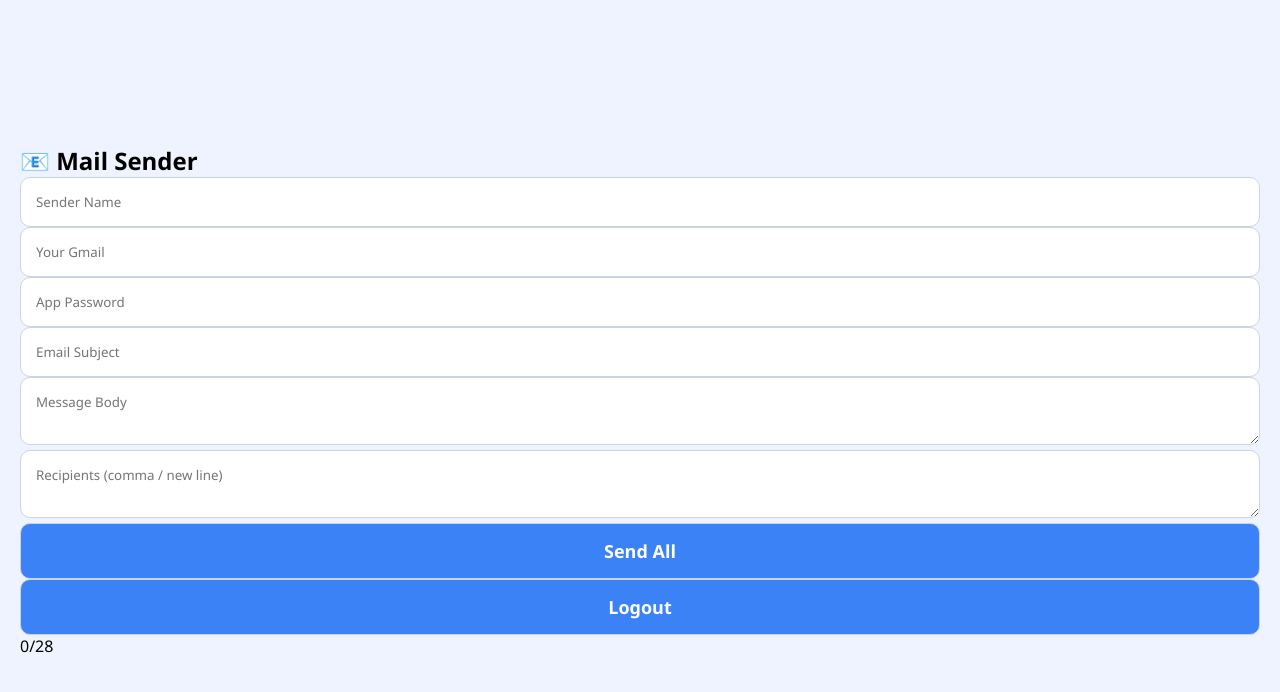
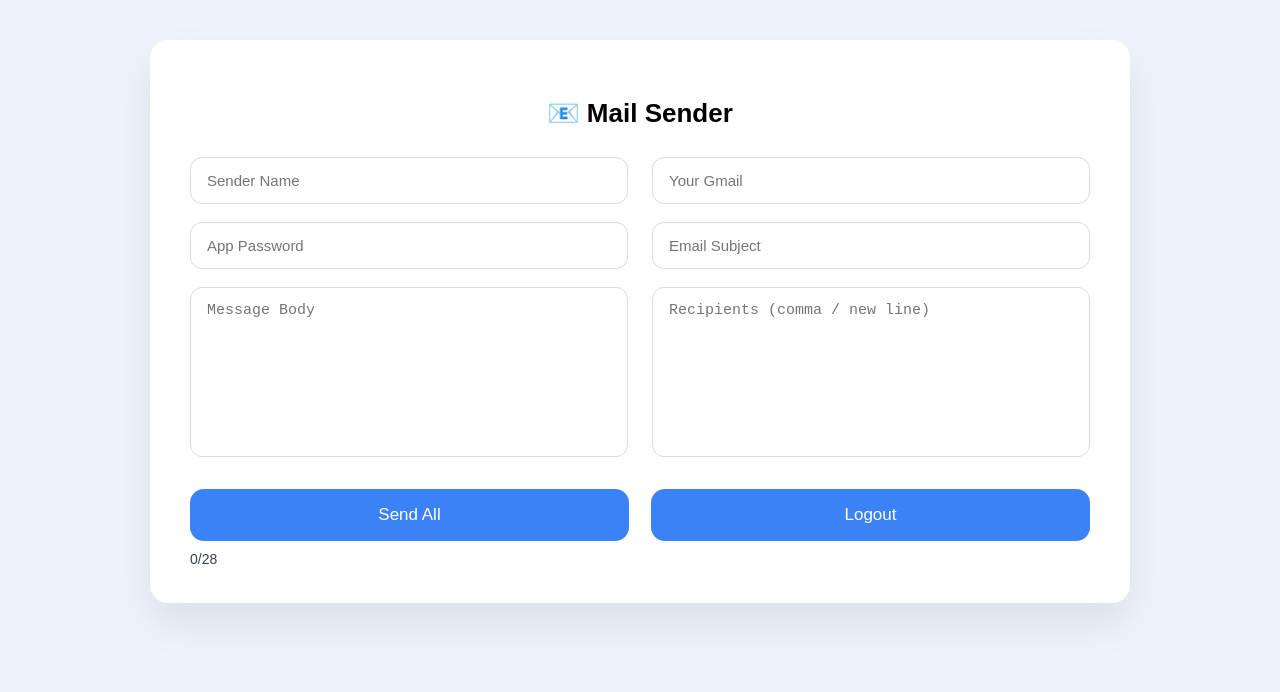
Before and after one commit to email-maker/one-manikant-mahur, a website: page public/launcher.html in a window 1280 px wide. Drawn offline with Linux system fonts and the light colour scheme.

Commit message:
Update style.css

```diff
--- a/public/style.css
+++ b/public/style.css
@@ -1,56 +1,41 @@
-*{margin:0;padding:0;box-sizing:border-box;font-family:"Segoe UI",sans-serif;}
-body{display:flex;justify-content:center;align-items:center;height:100vh;background:#eef3ff;padding:20px;}
+* { box-sizing: border-box; }
+body { margin: 0; background: #eef3fb; font-family: Arial, sans-serif; }
 
-.login-card{
-  background:#fff;
-  padding:35px;
-  width:380px;
-  text-align:center;
-  border-radius:16px;
-  box-shadow:0 12px 30px rgba(0,0,0,.12);
+/* LOGIN */
+.login-box {
+  width: 360px; margin: 120px auto; background: #fff;
+  padding: 30px; border-radius: 16px; text-align: center;
+}
+.login-box input {
+  width: 100%; padding: 12px; margin-bottom: 12px;
+  border-radius: 10px; border: 1px solid #ccc;
+}
+.login-box button {
+  width: 100%; padding: 14px; border-radius: 12px;
+  border: none; background: #3b82f6; color: #fff; font-size: 16px;
 }
 
-.container{
-  background:#fff;
-  padding:40px;
-  border-radius:22px;
-  width:1100px;
-  max-width:95%;
-  box-shadow:0 12px 32px rgba(0,0,0,.12);
+/* DASHBOARD */
+.page { display: flex; justify-content: center; padding-top: 40px; }
+.card {
+  width: 980px; background: #fff; border-radius: 18px;
+  padding: 36px 40px; box-shadow: 0 20px 40px rgba(0,0,0,0.08);
 }
-
-.row{
-  display:flex;
-  width:100%;
-  gap:20px;
-  margin-bottom:20px;
+.title { text-align: center; font-size: 26px; margin-bottom: 28px; }
+.form-grid {
+  display: grid; grid-template-columns: 1fr 1fr; gap: 18px 24px;
 }
-
-input,textarea,button{
-  width:100%;
-  padding:15px;
-  border:1px solid #cbd5e1;
-  border-radius:10px;
+input, textarea {
+  padding: 14px 16px; font-size: 15px;
+  border-radius: 12px; border: 1px solid #d6dbe3;
 }
-
-textarea.bigbox{
-  height:200px;
-  resize:none;
+textarea { height: 170px; resize: none; }
+.btn-row {
+  display: grid; grid-template-columns: 1fr 1fr;
+  gap: 22px; margin-top: 32px;
 }
-
-button{
-  background:#3b82f6;
-  color:#fff;
-  font-size:18px;
-  font-weight:bold;
-  cursor:pointer;
-  border-radius:10px;
+.btn-row button {
+  padding: 16px; font-size: 17px; border-radius: 14px;
+  border: none; background: #3b82f6; color: #fff; cursor: pointer;
 }
-
-button:hover{ opacity:0.9; }
-
-h1{
-  text-align:center;
-  margin-bottom:25px;
-  font-size:32px;
-}
+.limit-text { margin-top: 10px; font-size: 14px; color: #374151; }
```
